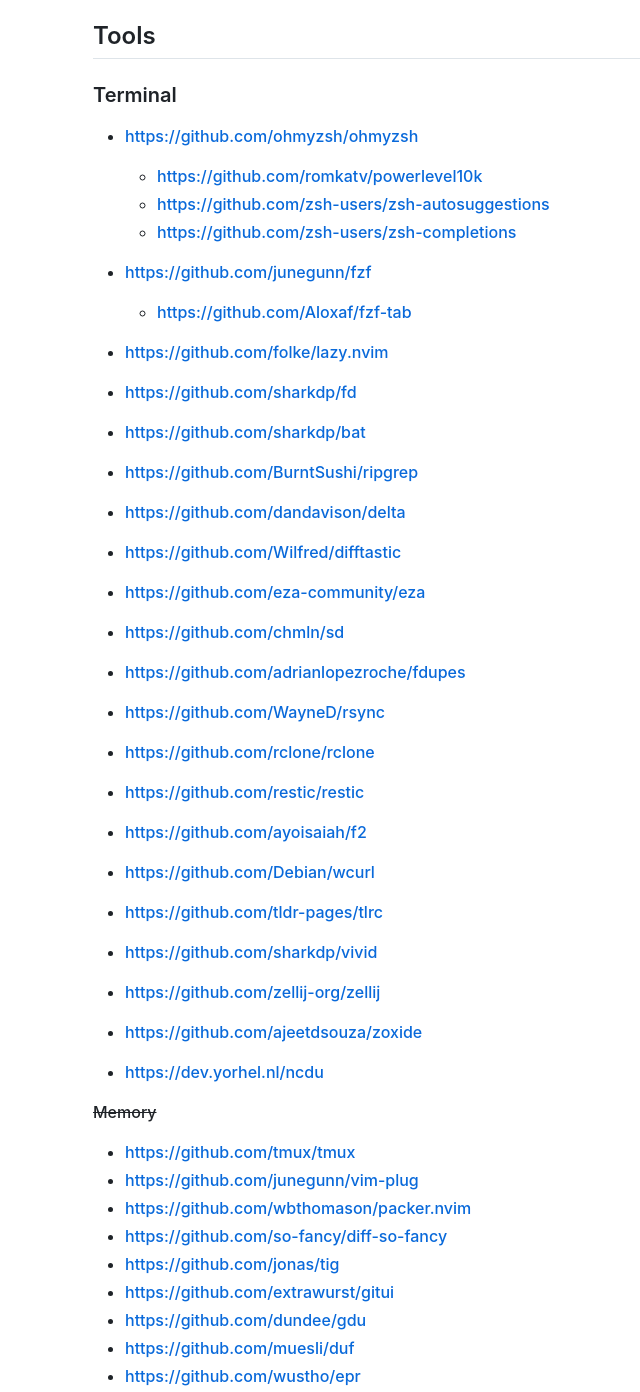
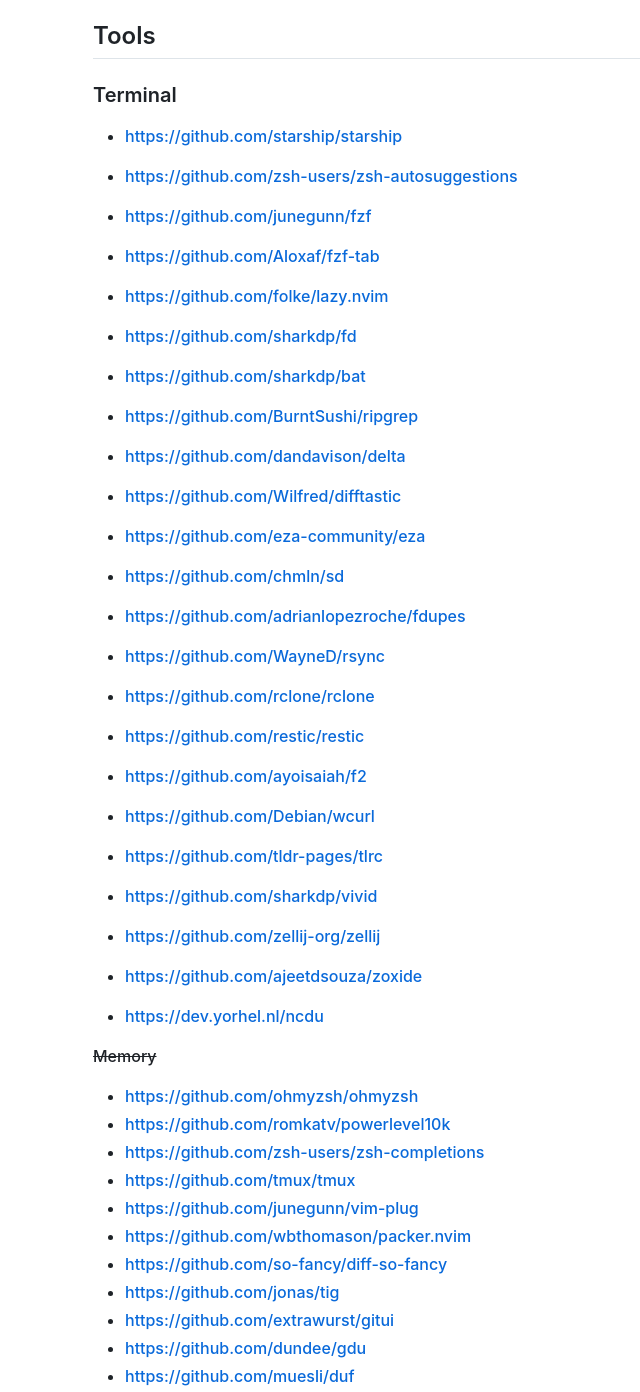
Before and after one commit to haunt98/posts-go, a plain HTML site: page docs/2023-06-25-useful-tools.html in a window 1280 px wide. Shown: the part 201-1593 px from the top of the page, without its empty margins (102-742 px from the left). Drawn offline with nearby package versions, Linux system fonts and the light colour scheme.

Commit message:
deprecated omz

```diff
--- a/docs/2023-06-25-useful-tools.html
+++ b/docs/2023-06-25-useful-tools.html
@@ -78,27 +78,17 @@
     <ul>
       <li>
         <p>
-          <a href="https://github.com/ohmyzsh/ohmyzsh"
-            >https://github.com/ohmyzsh/ohmyzsh</a
+          <a href="https://github.com/starship/starship"
+            >https://github.com/starship/starship</a
           >
         </p>
-        <ul>
-          <li>
-            <a href="https://github.com/romkatv/powerlevel10k"
-              >https://github.com/romkatv/powerlevel10k</a
-            >
       </li>
       <li>
+        <p>
           <a href="https://github.com/zsh-users/zsh-autosuggestions"
             >https://github.com/zsh-users/zsh-autosuggestions</a
           >
-          </li>
-          <li>
-            <a href="https://github.com/zsh-users/zsh-completions"
-              >https://github.com/zsh-users/zsh-completions</a
-            >
-          </li>
-        </ul>
+        </p>
       </li>
       <li>
         <p>
@@ -106,13 +96,13 @@
             >https://github.com/junegunn/fzf</a
           >
         </p>
-        <ul>
+      </li>
       <li>
+        <p>
           <a href="https://github.com/Aloxaf/fzf-tab"
             >https://github.com/Aloxaf/fzf-tab</a
           >
-          </li>
-        </ul>
+        </p>
       </li>
       <li>
         <p>
@@ -248,6 +238,21 @@
     </ul>
     <p><del>Memory</del></p>
     <ul>
+      <li>
+        <a href="https://github.com/ohmyzsh/ohmyzsh"
+          >https://github.com/ohmyzsh/ohmyzsh</a
+        >
+      </li>
+      <li>
+        <a href="https://github.com/romkatv/powerlevel10k"
+          >https://github.com/romkatv/powerlevel10k</a
+        >
+      </li>
+      <li>
+        <a href="https://github.com/zsh-users/zsh-completions"
+          >https://github.com/zsh-users/zsh-completions</a
+        >
+      </li>
       <li>
         <a href="https://github.com/tmux/tmux">https://github.com/tmux/tmux</a>
       </li>
```
Also changed, not shown: posts/2023-06-25-useful-tools.md (+6 -5 lines). Lines whose indentation alone changed are shown as unchanged.
